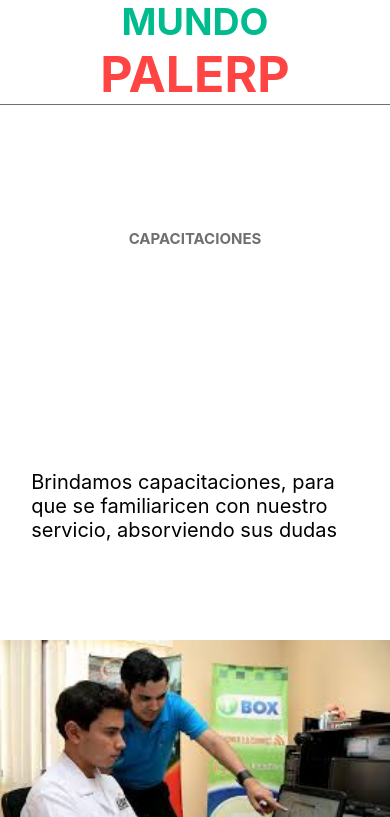
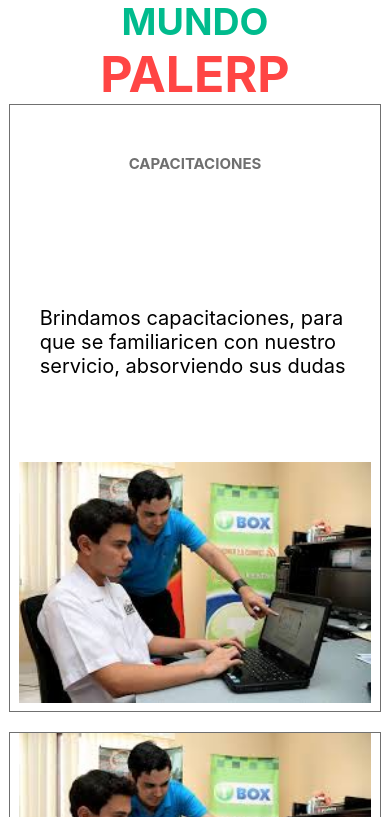
Before and after one commit to paleconsultores/consultaruc, a React (Create React App) app: page / in a window 390 px wide. Shown: the part 3387-4204 px from the top of the page. Built offline with nearby package versions, Linux system fonts and the light colour scheme.

Commit message:
Services section responsive v2

```diff
--- a/src/components/App/Home/2-Body/4-Services/CardService/CardService.css
+++ b/src/components/App/Home/2-Body/4-Services/CardService/CardService.css
@@ -4,41 +4,38 @@
   width: 680px;
   justify-self: center;
   display: grid;
-  grid-template-rows: repeat(3, 1fr);
+  grid-template-rows: repeat(3, auto);
 }
 
 /* title of CardService component */
-.card-service__title {
-  text-transform: uppercase;
-  font-weight: bold;
-  display: flex;
-  justify-content: center;
-  margin: 0;
-}
-
 .card-service .title {
   text-align: center;
-  margin: 0 3.125rem;
+  padding: 3em 3rem;
   justify-self: center;
   align-self: center;
 }
 
 /* description of CardService component */
 .card-service__description {
-  margin: 0 3.125rem;
+  padding: 3em 3rem;
   font-size: 2rem;
   align-self: center;
 }
 
 /* image of CardService component */
 .card-service__image {
-  /* height: 100%; */
   width: inherit;
   justify-self: center;
 }
 
+@media screen and (max-width: 1380px) {
+  .card-service {
+    width: 90%;
+  }
+}
+
 @media screen and (max-width : 500px){
   .card-service {
-    width: 100%;
+    width: 95%;
   }
 }
--- a/src/components/App/Home/2-Body/4-Services/Services.css
+++ b/src/components/App/Home/2-Body/4-Services/Services.css
@@ -6,11 +6,11 @@
 .services__info {
   display: grid;
   grid-template: repeat(2, 1fr) / repeat(2, minmax(200px, 680px));
-  gap: 10px;
+  gap: 2rem;
   justify-content: center;
 }
 
-@media screen and (max-width : 1300px){
+@media screen and (max-width: 768px){
   .services__info {
     grid-template: repeat(4, minmax(200px, 1fr)) / 1fr;
   }
```
